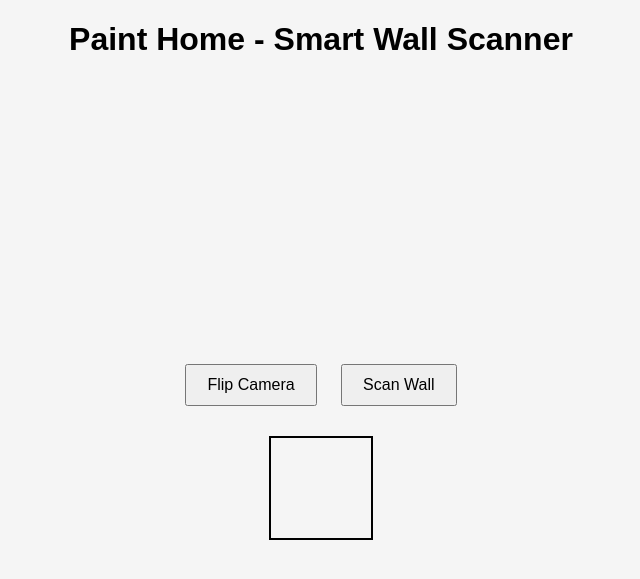
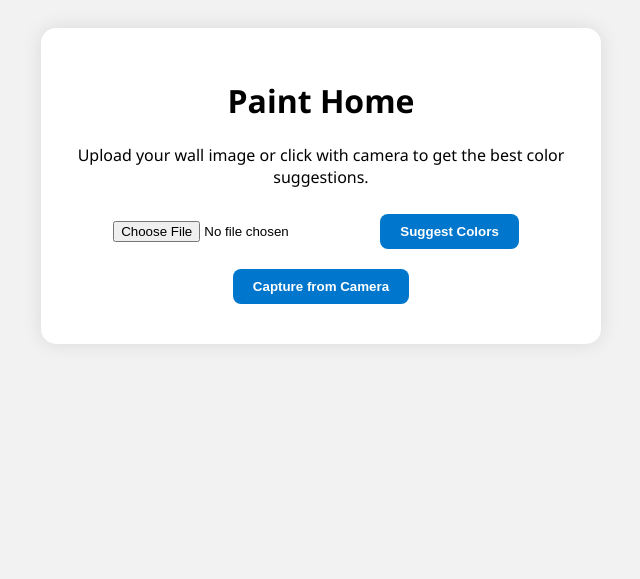
Before and after one commit to notbittu/white444, a Flask app: page / in a window 1280 px wide. Shown: the top 579 px of the page, without its empty margins (319-959 px from the left). Run offline with Flask 3, Linux system fonts and the light colour scheme.

Commit message:
Update index.html

```diff
--- a/templates/index.html
+++ b/templates/index.html
@@ -1,93 +1,74 @@
 <!DOCTYPE html>
-<html>
+<html lang="en">
 <head>
-    <title>Paint Home - Wall Scanner</title>
-    <style>
-        body {
-            text-align: center;
-            font-family: Arial;
-            background-color: #f5f5f5;
-        }
-        video {
-            width: 80%;
-            max-width: 500px;
-            margin-top: 20px;
-            transform: scaleX(-1); /* mirror fix */
-        }
-        canvas {
-            display: none;
-        }
-        #colorBox {
-            width: 100px;
-            height: 100px;
-            margin: 20px auto;
-            border: 2px solid black;
-        }
-        button {
-            margin: 10px;
-            padding: 10px 20px;
-            font-size: 16px;
-        }
-    </style>
+  <meta charset="UTF-8" />
+  <meta name="viewport" content="width=device-width, initial-scale=1.0"/>
+  <title>Paint Home - Smart Wall Color Suggestion</title>
+  <link rel="stylesheet" href="{{ url_for('static', filename='style.css') }}">
 </head>
 <body>
-    <h1>Paint Home - Smart Wall Scanner</h1>
-    <video id="video" autoplay></video>
-    <br>
-    <button id="flipBtn">Flip Camera</button>
-    <button onclick="captureImage()">Scan Wall</button>
-    <canvas id="canvas"></canvas>
-    <div id="colorBox"></div>
-    <p id="hexValue"></p>
+  <div class="container">
+    <h1>Paint Home</h1>
+    <p>Upload your wall image or click with camera to get the best color suggestions.</p>
 
-    <script>
-        let video = document.getElementById('video');
-        let canvas = document.getElementById('canvas');
-        let context = canvas.getContext('2d');
-        let usingFrontCamera = true;
-        let currentStream;
+    <input type="file" id="imageInput" accept="image/*">
+    <button onclick="uploadImage()">Suggest Colors</button>
+    <button onclick="openCamera()">Capture from Camera</button>
 
-        async function startCamera() {
-            if (currentStream) {
-                currentStream.getTracks().forEach(track => track.stop());
-            }
-            const constraints = {
-                video: {
-                    facingMode: usingFrontCamera ? "user" : "environment"
-                }
-            };
-            currentStream = await navigator.mediaDevices.getUserMedia(constraints);
-            video.srcObject = currentStream;
-        }
+    <video id="camera" autoplay playsinline style="display:none;"></video>
+    <canvas id="canvas" style="display:none;"></canvas>
 
-        document.getElementById('flipBtn').addEventListener('click', () => {
-            usingFrontCamera = !usingFrontCamera;
-            startCamera();
-        });
+    <div id="result"></div>
+  </div>
 
-        startCamera();
+  <script>
+    async function uploadImage() {
+      const input = document.getElementById('imageInput');
+      const file = input.files[0];
+      if (!file) return alert("Please upload an image!");
 
-        async function captureImage() {
+      const formData = new FormData();
+      formData.append("image", file);
+
+      const res = await fetch('/color-suggestion', {
+        method: 'POST',
+        body: formData
+      });
+
+      const data = await res.json();
+      document.getElementById('result').innerHTML = `
+        <h2>Suggested Color:</h2>
+        <div style="width:100px;height:100px;background:${data.suggested_color};margin:auto;border-radius:10px;"></div>
+        <p>${data.suggested_color}</p>
+      `;
+    }
+
+    function openCamera() {
+      const video = document.getElementById("camera");
+      const canvas = document.getElementById("canvas");
+      const input = document.getElementById("imageInput");
+
+      video.style.display = "block";
+
+      navigator.mediaDevices.getUserMedia({ video: true })
+        .then(stream => {
+          video.srcObject = stream;
+
+          video.addEventListener("click", () => {
             canvas.width = video.videoWidth;
             canvas.height = video.videoHeight;
-            context.save();
-            context.scale(-1, 1); // flip image back before capture
-            context.drawImage(video, -canvas.width, 0, canvas.width, canvas.height);
-            context.restore();
+            canvas.getContext('2d').drawImage(video, 0, 0);
 
-            canvas.toBlob(async function(blob) {
-                let formData = new FormData();
-                formData.append("image", blob, "frame.jpg");
-
-                let response = await fetch("/color-suggestion", {
-                    method: "POST",
-                    body: formData
-                });
-                let data = await response.json();
-                document.getElementById('colorBox').style.backgroundColor = data.color;
-                document.getElementById('hexValue').innerText = "Suggested Color: " + data.color;
-            }, 'image/jpeg');
-        }
-    </script>
+            canvas.toBlob(blob => {
+              const file = new File([blob], "captured.jpg", { type: "image/jpeg" });
+              const dt = new DataTransfer();
+              dt.items.add(file);
+              input.files = dt;
+              uploadImage();
+            });
+          });
+        });
+    }
+  </script>
 </body>
 </html>
```
